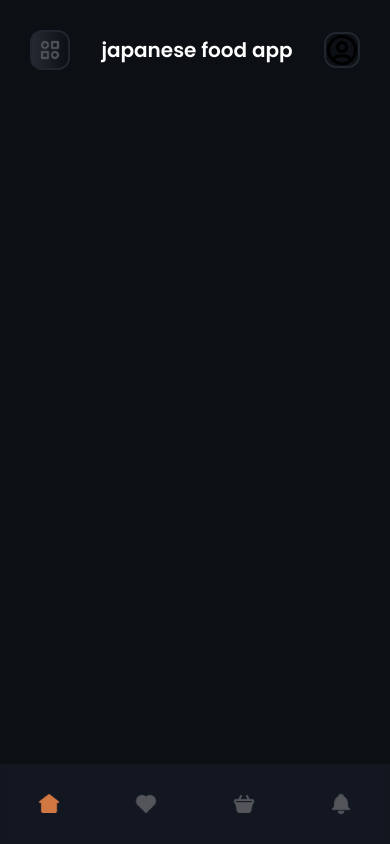
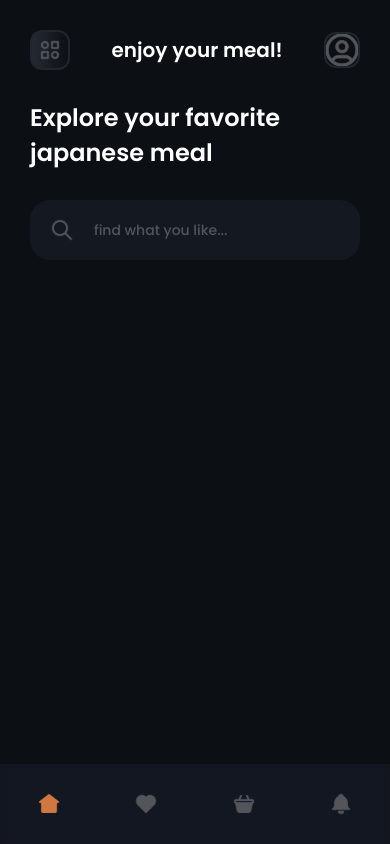
Before and after one commit to enriquedlc/japanese-food-shop, a React Native app: screen /HomeScreen in a window 390 px wide. Built offline with nearby package versions, Linux system fonts and the light colour scheme.

Commit message:
:sparkles: search input for food list

```diff
--- /dev/null
+++ b/assets/index.ts
@@ -0,0 +1,5 @@
+import SEARCH_ICON from "./search/search.png";
+
+export const ICONS = {
+  SEARCH_ICON,
+};
--- a/src/components/profile-picture.tsx
+++ b/src/components/profile-picture.tsx
@@ -25,7 +25,8 @@ const styles = StyleSheet.create({
     justifyContent: "center",
   },
   image: {
-    width: SPACING.space_36,
-    height: SPACING.space_36,
+    width: 40,
+    height: 40,
+    tintColor: COLORS.primaryLightGreyHex,
   },
 });
--- a/src/screens/home-screen.tsx
+++ b/src/screens/home-screen.tsx
@@ -1,10 +1,22 @@
 import { useBottomTabBarHeight } from "@react-navigation/bottom-tabs";
-import { ScrollView, StatusBar, StyleSheet, View } from "react-native";
+import { useState } from "react";
+import {
+  ScrollView,
+  StatusBar,
+  StyleSheet,
+  Text,
+  TextInput,
+  TouchableOpacity,
+  View,
+} from "react-native";
 
-import { useState } from "react";
 import { Header } from "../components/header";
+
 import { useJapaneseFoodStore } from "../store/store";
-import { COLORS } from "../theme/theme";
+
+import { ICONS } from "../../assets";
+import { Icon } from "../components/icon";
+import { BORDERRADIUS, COLORS, FONTSIZE, SPACING } from "../theme/theme";
 import { JapaneseFood } from "../types/general";
 
 const getCategories = (japaneseFoodList: JapaneseFood[]) => {
@@ -48,7 +60,36 @@ export function HomeScreen() {
         showsVerticalScrollIndicator={false}
         contentContainerStyle={styles.scrollViewFlex}
       >
-        <Header title="japanese food app" />
+        <Header title="enjoy your meal!" />
+        <Text style={styles.screenTitle}>
+          Explore your favorite {"\n"}japanese meal
+        </Text>
+        {/*  */}
+        <View style={styles.inputContainer}>
+          <TouchableOpacity>
+            <Icon
+              options={{
+                source: ICONS.SEARCH_ICON,
+                tintColor:
+                  searchText.length > 0
+                    ? COLORS.primaryOrangeHex
+                    : COLORS.primaryLightGreyHex,
+                style: {
+                  marginHorizontal: SPACING.space_20,
+                  width: 24,
+                  height: 24,
+                },
+              }}
+            />
+          </TouchableOpacity>
+          <TextInput
+            placeholder="find what you like..."
+            value={searchText}
+            onChangeText={(text) => setSearchText(text)}
+            placeholderTextColor={COLORS.primaryLightGreyHex}
+            style={styles.textInput}
+          />
+        </View>
       </ScrollView>
     </View>
   );
@@ -62,4 +103,24 @@ const styles = StyleSheet.create({
   scrollViewFlex: {
     flexGrow: 1,
   },
+  screenTitle: {
+    fontSize: FONTSIZE.size_24,
+    fontFamily: "poppins-semibold",
+    color: COLORS.primaryWhiteHex,
+    paddingLeft: 30,
+  },
+  inputContainer: {
+    margin: SPACING.space_30,
+    borderRadius: BORDERRADIUS.radius_20,
+    backgroundColor: COLORS.primaryDarkGreyHex,
+    flexDirection: "row",
+    alignItems: "center",
+  },
+  textInput: {
+    height: SPACING.space_20 * 3,
+    width: "100%",
+    fontFamily: "poppins-medium",
+    fontSize: FONTSIZE.size_14,
+    color: COLORS.primaryWhiteHex,
+  },
 });
```
Also changed, not shown: assets/search/search.png (added).
